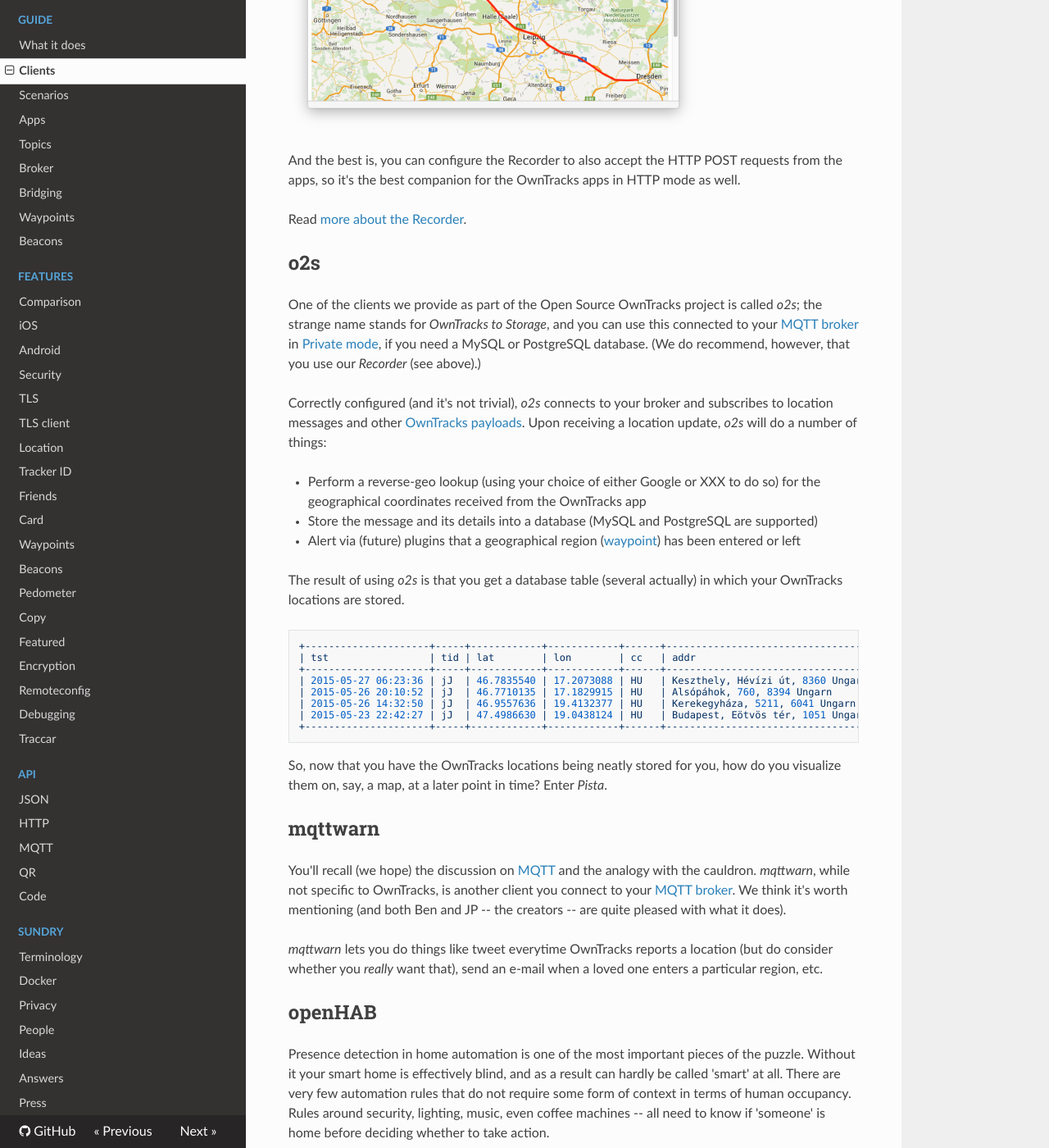
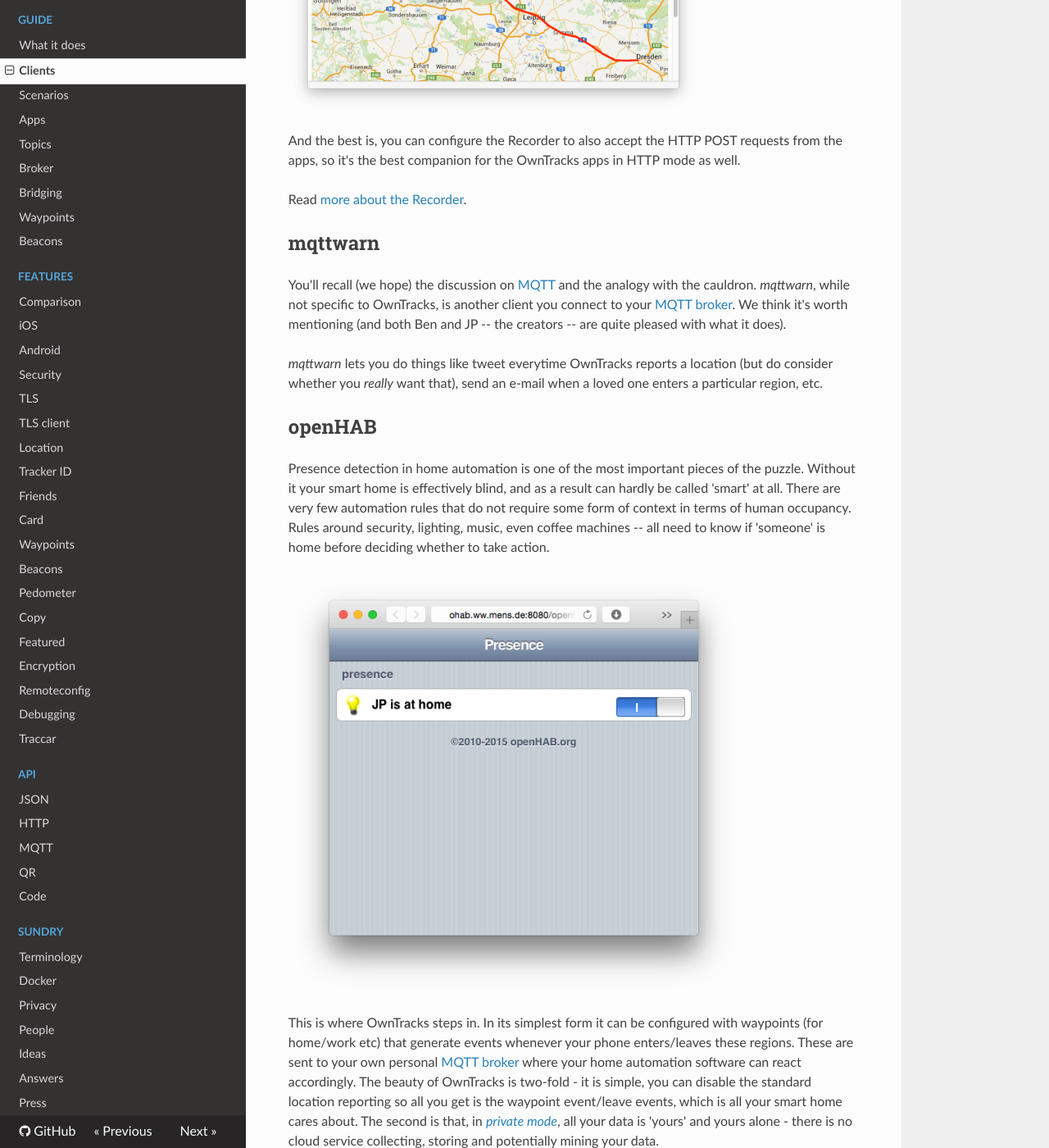
Before and after one commit to owntracks/booklet, an MkDocs documentation site: the page built from docs/guide/clients.md, in a window 1280 px wide and 1400 px high, scrolled down 1167 px. Shown: the whole window at 82% size. Built offline with MkDocs 1.6.1, drawn with Linux system fonts in a browser that asks for light colours; nearby versions of some CDN libraries; old or Windows-style settings are respelled for this version of MkDocs; some of the changed text lies outside the part shown.

Commit message:
adios Public

````diff
--- a/docs/guide/clients.md
+++ b/docs/guide/clients.md
@@ -1,6 +1,6 @@
 ## Clients
 
-Using our OwnTracks app is cool, but what do you do with the location data the apps send (i.e. _publish_) to the MQTT broker? We have some suggestions. (Do remember however, that you cannot do this in [_public mode_](scenarios.md).)
+Using our OwnTracks app is cool, but what do you do with the location data the apps send (i.e. _publish_) to the MQTT broker? We have some suggestions.
 
 You know that OwnTracks _publishes_ location information to an MQTT or HTTP endpoint. The data it publishes is transferred in a particular format called [JSON](http://json.org), and [this is what it looks like](../tech/json.md).
 
@@ -27,34 +27,6 @@ We recommend our very own [OwnTracks Recorder](https://github.com/owntracks/reco
 And the best is, you can configure the Recorder to also accept the HTTP POST requests from the apps, so it's the best companion for the OwnTracks apps in HTTP mode as well.
 
 Read [more about the Recorder](../clients/recorder.md).
-
-## o2s
-
-One of the clients we provide as part of the Open Source OwnTracks project is called _o2s_; the strange name stands for _OwnTracks to Storage_, and you can use this connected to your [MQTT broker](broker.md) in [Private mode](scenarios.md), if you need a MySQL or PostgreSQL database. (We do recommend, however, that you use our _Recorder_ (see above).)
-
-Correctly configured (and it's not trivial), _o2s_ connects to your broker and subscribes to location messages and other [OwnTracks payloads](../tech/json.md). Upon receiving a location update, _o2s_ will do a number of things:
-
-* Perform a reverse-geo lookup (using your choice of either Google or XXX to do so) for the geographical coordinates received from the OwnTracks app
-* Store the message and its details into a database (MySQL and PostgreSQL are supported)
-* Alert via (future) plugins that a geographical region ([waypoint](waypoints.md)) has been entered or left
-
-The result of using _o2s_ is that you get a database table (several actually) in which your OwnTracks locations are stored.
-
-```
-+---------------------+-----+------------+------------+------+--------------------------------------+
-| tst                 | tid | lat        | lon        | cc   | addr                                 |
-+---------------------+-----+------------+------------+------+--------------------------------------+
-| 2015-05-27 06:23:36 | jJ  | 46.7835540 | 17.2073088 | HU   | Keszthely, Hévízi út, 8360 Ungarn    |
-| 2015-05-26 20:10:52 | jJ  | 46.7710135 | 17.1829915 | HU   | Alsópáhok, 760, 8394 Ungarn          |
-| 2015-05-26 14:32:50 | jJ  | 46.9557636 | 19.4132377 | HU   | Kerekegyháza, 5211, 6041 Ungarn      |
-| 2015-05-23 22:42:27 | jJ  | 47.4986630 | 19.0438124 | HU   | Budapest, Eötvös tér, 1051 Ungarn    |
-+---------------------+-----+------------+------------+------+--------------------------------------+
-```
-
-So, now that you have the OwnTracks locations being neatly stored for you, how do you visualize them on, say, a map, at a later point in time? Enter _Pista_.
-
-
-
 
 ## mqttwarn
 
````
Also changed, not shown: docs/guide/apps.md (+2 -4 lines), docs/guide/scenarios.md (+4 -16 lines), docs/guide/whathow.md (+1 -1 lines), docs/index.md (+1 -3 lines), docs/tech/json.md (+3 -1 lines).
